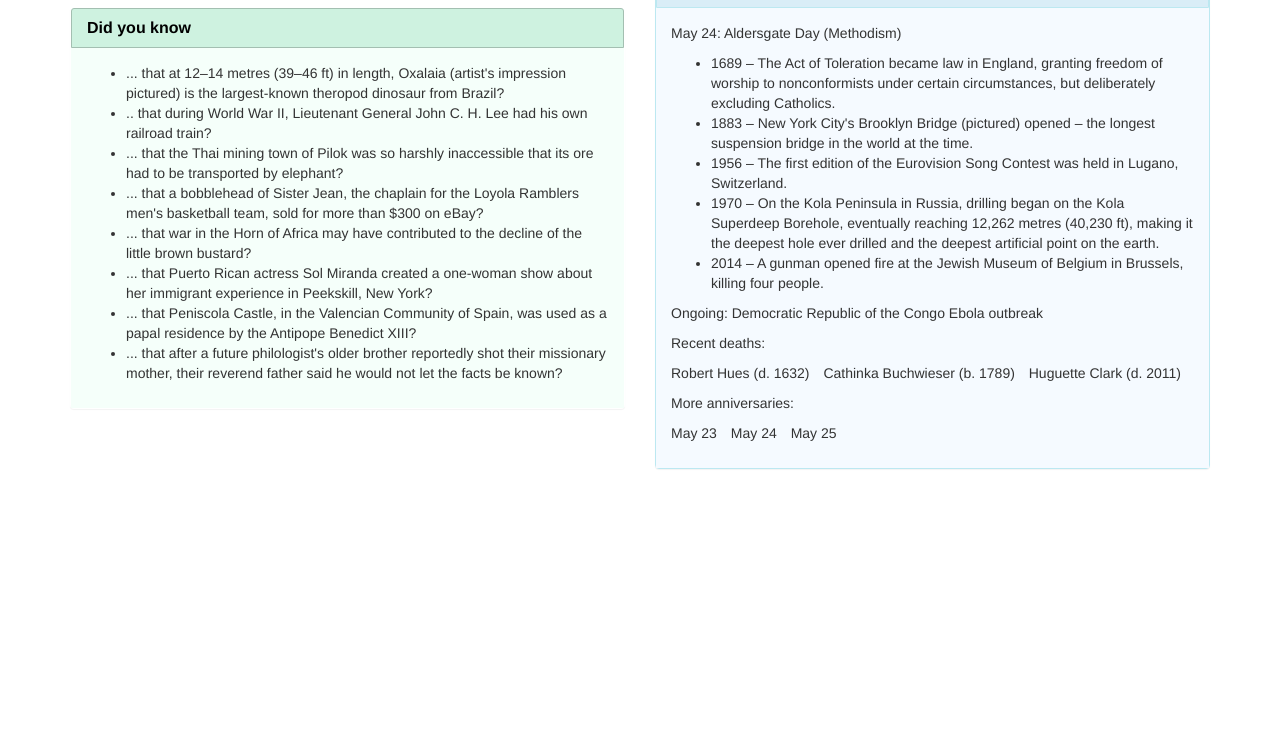
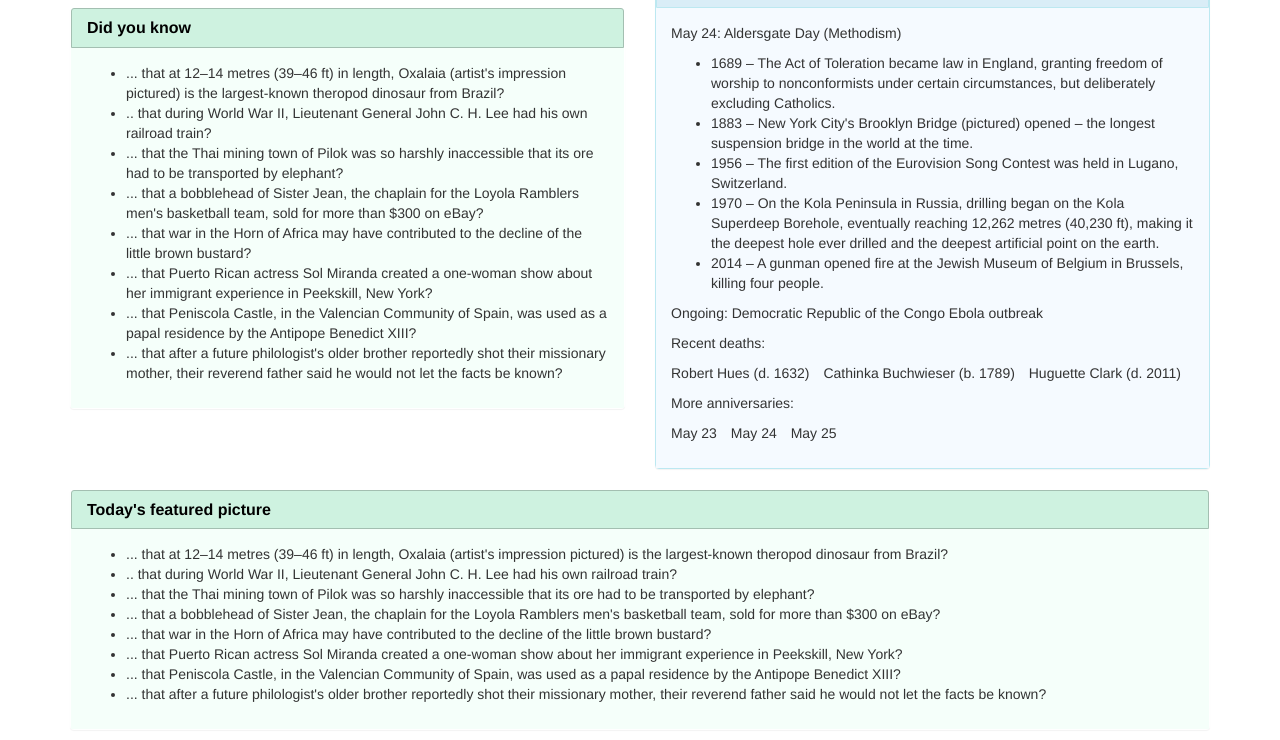
Before and after one commit to annieyshin/wiki, a plain HTML site: page index.html in a window 1280 px wide. Shown: the part 553-1293 px from the top of the page. Before the commit the page ends 1042 px from the top, so only its background shows below. Drawn offline with Linux system fonts and the light colour scheme.

Commit message:
Add bottom panel

```diff
--- a/index.html
+++ b/index.html
@@ -143,6 +143,25 @@
                             </div>
                     </div>
                   </div>
+
+          <div class="panel">
+                 <div class="panel-heading">
+                   <h2 class="panel-title">Today's featured picture</h2>
+                 </div>
+                  <div class="panel-body" id="left-body2">
+                    <ul>
+                      <li>... that at 12–14 metres (39–46 ft) in length, Oxalaia (artist's impression pictured) is the largest-known theropod dinosaur from Brazil?</li>
+                      <li>.. that during World War II, Lieutenant General John C. H. Lee had his own railroad train?</li>
+                      <li>... that the Thai mining town of Pilok was so harshly inaccessible that its ore had to be transported by elephant?</li>
+                      <li>... that a bobblehead of Sister Jean, the chaplain for the Loyola Ramblers men's basketball team, sold for more than $300 on eBay?</li>
+
+                      <li>... that war in the Horn of Africa may have contributed to the decline of the little brown bustard?</li>
+                      <li>... that Puerto Rican actress Sol Miranda created a one-woman show about her immigrant experience in Peekskill, New York?</li>
+                      <li>... that Peniscola Castle, in the Valencian Community of Spain, was used as a papal residence by the Antipope Benedict XIII?</li>
+                      <li>... that after a future philologist's older brother reportedly shot their missionary mother, their reverend father said he would not let the facts be known?</li>
+                    </ul>
+                  </div>
+                </div>
       </div>
     </div>
   </body>
```
